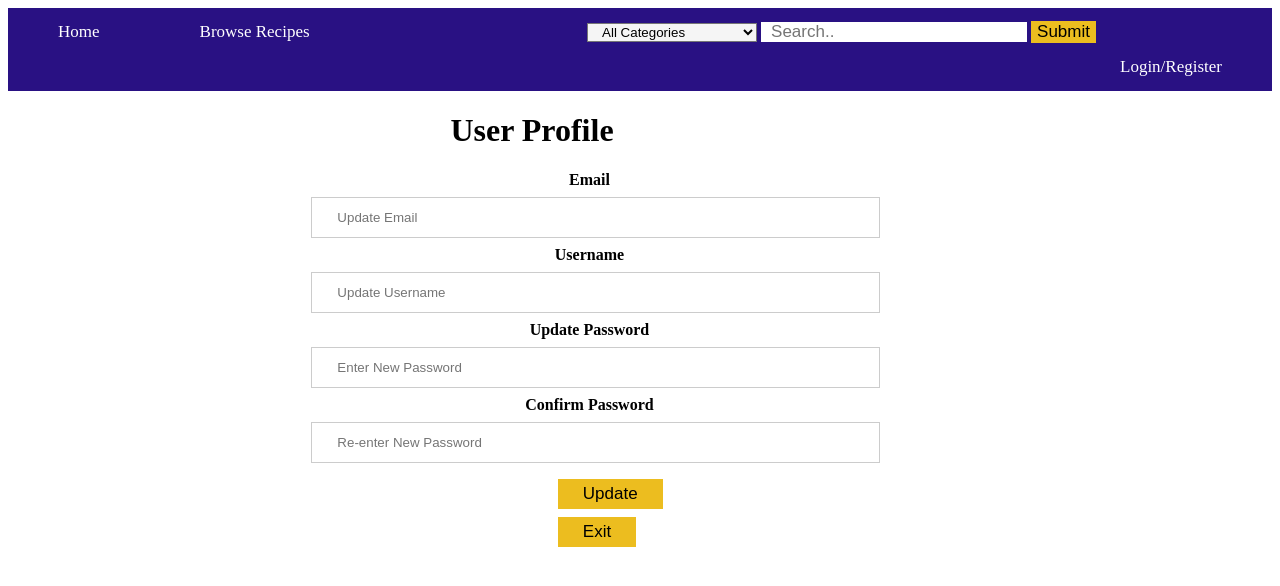
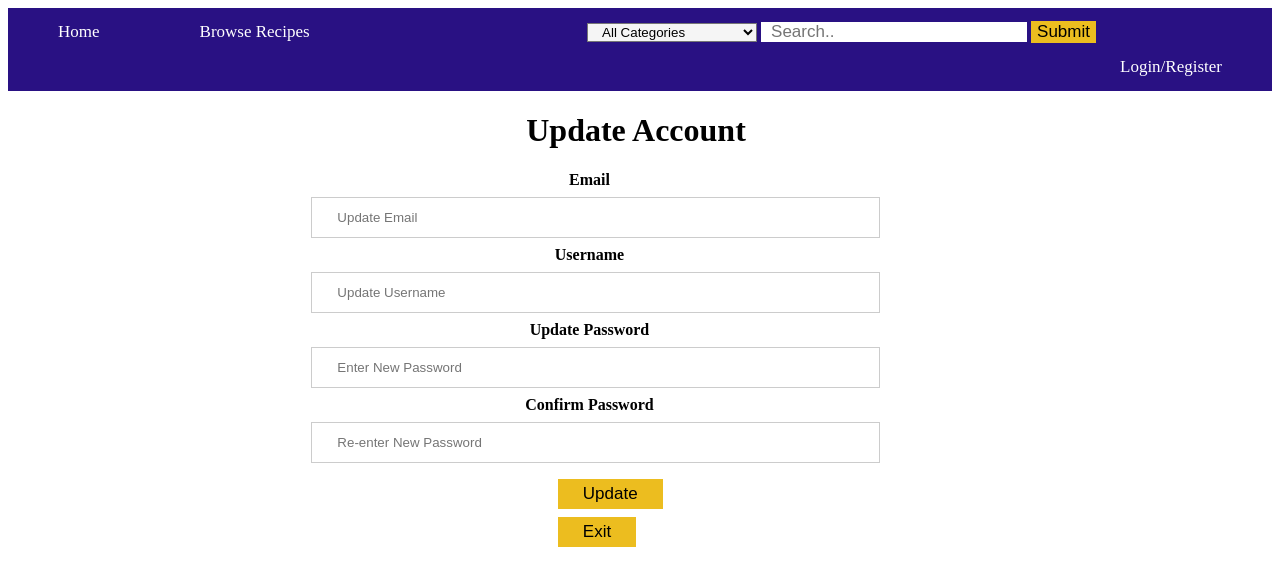
Before and after one commit to RGarcia35/The-SF-State-Official-Cookbook-Group-3, a website: page public/html/updateUserAccount.html in a window 1280 px wide. Drawn offline with Linux system fonts and the light colour scheme.

Commit message:
Finished update account page

```diff
--- a/public/html/updateUserAccount.html
+++ b/public/html/updateUserAccount.html
@@ -29,8 +29,8 @@
         <a style="float:right" href="../html/login.html">Login/Register</a>
       </div>
 
-      <div style="padding-left:35%">
-        <h1>User Profile</h1>
+      <div style="padding-left:41%">
+        <h1>Update Account</h1>
       </div>
 
       <div class="container">
```
